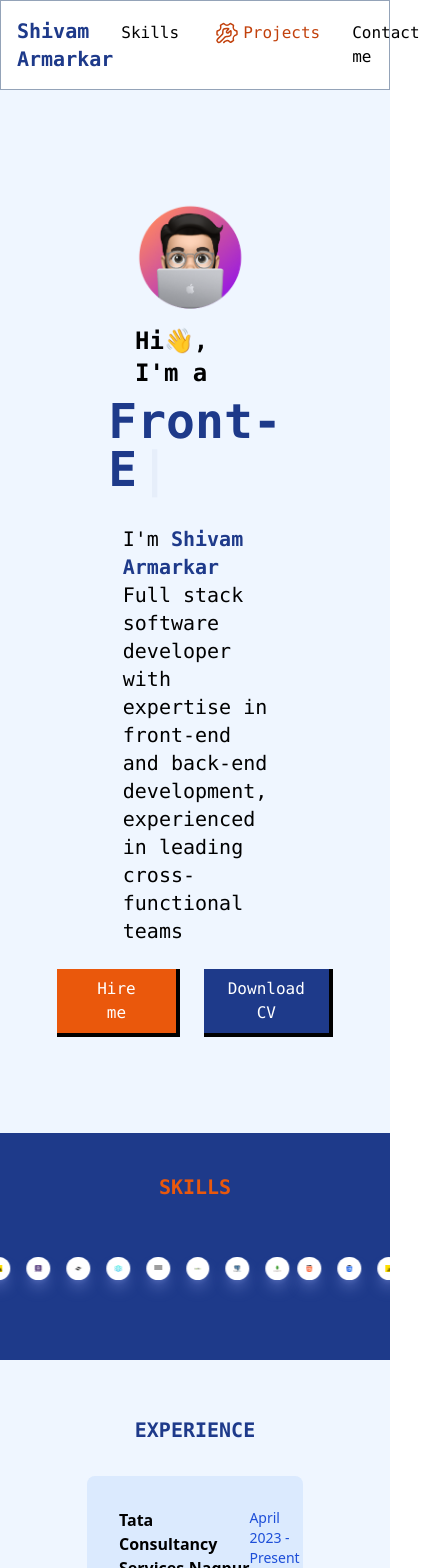
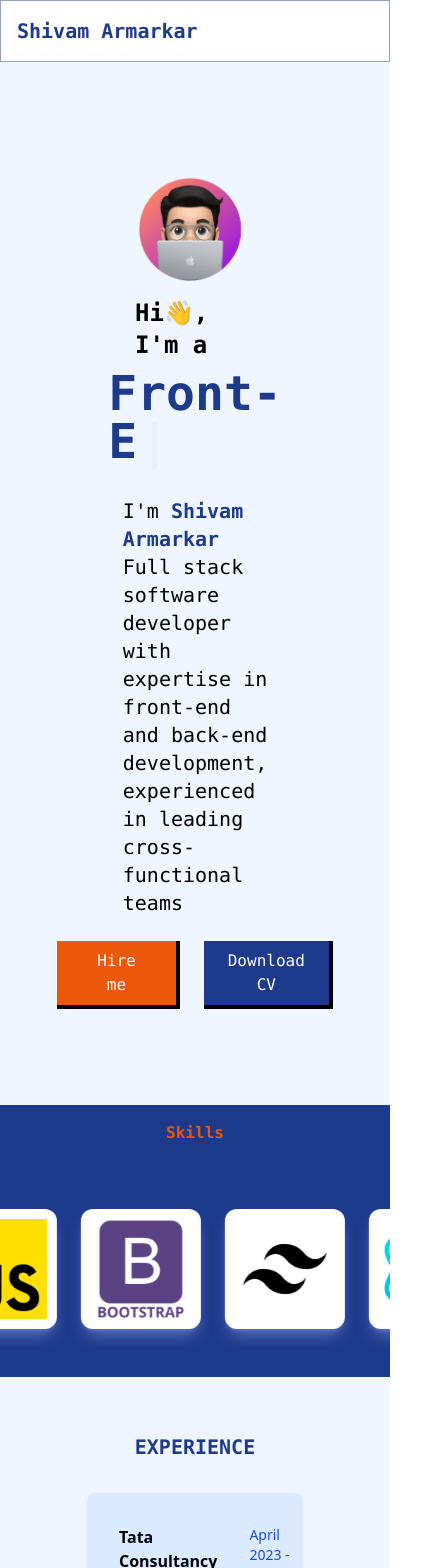
Before and after one commit to arshivam/MyPortfolio, a React (Vite) app: page / in a window 390 px wide. Shown: the top 1568 px of the page, 428 px wide, since content can reach past the window. Built offline with nearby package versions, Linux system fonts and the light colour scheme; grey boxes are pictures that could not be loaded.

Commit message:
re-developed the marquee as its having problem with mobile view

```diff
--- a/src/components/Footer.jsx
+++ b/src/components/Footer.jsx
@@ -1,21 +1,22 @@
+
 import React from "react";
 
 function Footer() {
   return (
     <section className="footer bg-blue-50">
-      <div className="relative">
-        <img className="w-full" src="/wave.svg" alt="" srcset="" />
-        <div className="absolute top-1/2 left-[239px] flex flex-col gap-4">
-          <div className="text-white hover:underline hover:cursor-pointer">
+      <div className="relative overflow-hidden">
+        <img className="md:w-full" src="/wave.svg" alt=""  />
+        <div className="absolute top-10 md:top-1/2 left-4 md:left-[239px] flex flex-col md:gap-4">
+          <div className="hidden md:block text-white hover:underline hover:cursor-pointer">
             My Social media links :
           </div>
-          <div className="flex gap-6">
+          <div className="flex gap-4 md:gap-6">
             <a href="https://www.linkedin.com/in/shivam-armarkar-9b957b192/" target="_blank" rel="noopener noreferrer">
               <img
                 className="hover:cursor-pointer"
                 src="linkedin-svgrepo-com%201.svg"
                 alt=""
-                srcset=""
+
               />
             </a>
             <a href="https://x.com/ShivamArmarkar" target="_blank" rel="noopener noreferrer">
@@ -23,7 +24,7 @@ function Footer() {
                 className="hover:cursor-pointer"
                 src="twitter-svgrepo-com%201.svg"
                 alt=""
-                srcset=""
+
               />
             </a>
             <a href="mailto:shivam.armarkar007@gmail.com" target="_blank" rel="noopener noreferrer">
@@ -31,7 +32,7 @@ function Footer() {
                 className="hover:cursor-pointer"
                 src="gmail-svgrepo-com%201.svg"
                 alt=""
-                srcset=""
+
               />
             </a>
             <a href="http://" target="_blank" rel="noopener noreferrer">
@@ -39,13 +40,13 @@ function Footer() {
                 className="hover:cursor-pointer"
                 src="whatsapp-svgrepo-com%201.svg"
                 alt=""
-                srcset=""
+
               />
             </a>
           </div>
         </div>
-        <div className="absolute top-1/2 right-[239px] flex flex-col gap-2">
-          <div className="text-white hover:underline hover:cursor-pointer">
+        <div className="absolute md:top-1/2 md:right-[239px] top-10 right-0 flex flex-col gap-2 pr-2">
+          <div className="hidden md:block text-white hover:underline hover:cursor-pointer">
             More projects I've worked on :
           </div>
           <div className="flex gap-1 items-center">
@@ -53,7 +54,7 @@ function Footer() {
               className="hover:cursor-pointer"
               src="/github.png"
               alt=""
-              srcset=""
+
             />
             <a
               className="text-white hover:underline"
--- a/src/components/Navbar.jsx
+++ b/src/components/Navbar.jsx
@@ -9,7 +9,7 @@ function Navbar() {
           Shivam Armarkar
         </div>
       </Link>
-      <div className="flex gap-4">
+      <div className="hidden md:flex gap-4">
         <Link to="/" className="px-2">
           Skills
         </Link>
--- a/src/components/Skill.jsx
+++ b/src/components/Skill.jsx
@@ -2,41 +2,41 @@ import React from 'react'
 
 function Skill() {
   return (
-    <section className='skills font-mono  bg-blue-900'>
-        <div className='flex flex-col  items-center py-8'>
-            <div className="text-orange-600 font-bold text-xl py-2">
-                SKILLS
-            </div>
-            <div class="relative flex overflow-x-hidden">
-            <div class="py-12 px-1 animate-marquee whitespace-nowrap flex gap-4">
-                    <div className='bg-white shadow-lg shadow-indigo-300/40 p-2 rounded-xl'><img width={100} src="/html-5.png" alt="" /></div>
-                    <div className='bg-white shadow-lg shadow-indigo-300/40 p-2 rounded-xl'><img width={100} src="/css-3.png" alt="" /></div>
-                    <div className='bg-white shadow-lg shadow-indigo-300/40 p-2 rounded-xl'><img width={100} src="/js.png" alt="" /></div>
-                    <div className='bg-white shadow-lg shadow-indigo-300/40 p-2 rounded-xl'><img width={100} src="/bootstrap.png" alt="" /></div>
-                    <div className='bg-white shadow-lg shadow-indigo-300/40 p-2 rounded-xl'><img width={100} src="/tailwind-css.png" alt="" /></div>
-                    <div className='bg-white shadow-lg shadow-indigo-300/40 p-2 rounded-xl'><img width={100} src="/physics.png" alt="" /></div>
-                    <div className='bg-white shadow-lg shadow-indigo-300/40 p-2 rounded-xl'><img width={100} src="/express.png" alt="" /></div>
-                    <div className='bg-white shadow-lg shadow-indigo-300/40 p-2 rounded-xl'><img width={100} src="/node-js.png" alt="" /></div>
-                    <div className='bg-white shadow-lg shadow-indigo-300/40 p-2 rounded-xl'><img width={100} src="/postgresql.png" alt="" /></div>
-                    <div className='bg-white shadow-lg shadow-indigo-300/40 p-2 rounded-xl'><img width={100} src="/mongodb.png" alt="" /></div>
-             </div>
+    <>
+    <div className="font-mono text-center font-bold text-orange-600 bg-blue-900 py-4">
+        Skills
+    </div>
+    <div class="relative flex overflow-x-hidden bg-blue-900">
 
-  <div class="absolute top-0 py-12 px-1 animate-marquee2 whitespace-nowrap flex gap-4">
-        <div className='bg-white shadow-lg shadow-indigo-300/40 p-2 rounded-xl'><img width={100} src="/html-5.png" alt="" /></div>
-            <div className='bg-white shadow-lg shadow-indigo-300/40 p-2 rounded-xl'><img width={100} src="/css-3.png" alt="" /></div>
-            <div className='bg-white shadow-lg shadow-indigo-300/40 p-2 rounded-xl'><img width={100} src="/js.png" alt="" /></div>
-            <div className='bg-white shadow-lg shadow-indigo-300/40 p-2 rounded-xl'><img width={100} src="/bootstrap.png" alt="" /></div>
-            <div className='bg-white shadow-lg shadow-indigo-300/40 p-2 rounded-xl'><img width={100} src="/tailwind-css.png" alt="" /></div>
-            <div className='bg-white shadow-lg shadow-indigo-300/40 p-2 rounded-xl'><img width={100} src="/physics.png" alt="" /></div>
-            <div className='bg-white shadow-lg shadow-indigo-300/40 p-2 rounded-xl'><img width={100} src="/express.png" alt="" /></div>
-            <div className='bg-white shadow-lg shadow-indigo-300/40 p-2 rounded-xl'><img width={100} src="/node-js.png" alt="" /></div>
-            <div className='bg-white shadow-lg shadow-indigo-300/40 p-2 rounded-xl'><img width={100} src="/postgresql.png" alt="" /></div>
-            <div className='bg-white shadow-lg shadow-indigo-300/40 p-2 rounded-xl'><img width={100} src="/mongodb.png" alt="" /></div>
-        </div>
+    <div class="py-12 flex gap-6 animate-marquee whitespace-nowrap">
+        <div className='bg-white flex justify-center items-center shadow-lg shadow-indigo-300/40 p-2 rounded-xl  h-[120px] w-[120px]'><img width={100} src="/html-5.png" alt="" /></div>
+        <div className='bg-white flex justify-center items-center shadow-lg shadow-indigo-300/40 p-2 rounded-xl  h-[120px] w-[120px]'><img width={100} src="/css-3.png" alt="" /></div>
+        <div className='bg-white flex justify-center items-center shadow-lg shadow-indigo-300/40 p-2 rounded-xl  h-[120px] w-[120px]'><img width={100} src="/js.png" alt="" /></div>
+        <div className='bg-white flex justify-center items-center shadow-lg shadow-indigo-300/40 p-2 rounded-xl  h-[120px] w-[120px]'><img width={100} src="/bootstrap.png" alt="" /></div>
+        <div className='bg-white flex justify-center items-center shadow-lg shadow-indigo-300/40 p-2 rounded-xl  h-[120px] w-[120px]'><img width={100} src="/tailwind-css.png" alt="" /></div>
+        <div className='bg-white flex justify-center items-center shadow-lg shadow-indigo-300/40 p-2 rounded-xl  h-[120px] w-[120px]'><img width={100} src="/physics.png" alt="" /></div>
+        <div className='bg-white flex justify-center items-center shadow-lg shadow-indigo-300/40 p-2 rounded-xl  h-[120px] w-[120px]'><img width={100} src="/express.png" alt="" /></div>
+        <div className='bg-white flex justify-center items-center shadow-lg shadow-indigo-300/40 p-2 rounded-xl  h-[120px] w-[120px]'><img width={100} src="/node-js.png" alt="" /></div>
+        <div className='bg-white flex justify-center items-center shadow-lg shadow-indigo-300/40 p-2 rounded-xl  h-[120px] w-[120px]'><img width={100} src="/postgresql.png" alt="" /></div>
+        <div className='bg-white flex justify-center items-center shadow-lg shadow-indigo-300/40 p-2 rounded-xl  h-[120px] w-[120px]'><img width={100} src="/mongodb.png" alt="" /></div>
     </div>
 
-        </div>
-    </section>
+    <div class="absolute flex gap-6 px-3 top-0 py-12 animate-marquee2 whitespace-nowrap">
+        <div className='bg-white flex justify-center items-center shadow-lg shadow-indigo-300/40 p-2 rounded-xl  h-[120px] w-[120px]'><img width={100} src="/html-5.png" alt="" /></div>
+        <div className='bg-white flex justify-center items-center shadow-lg shadow-indigo-300/40 p-2 rounded-xl  h-[120px] w-[120px]'><img width={100} src="/css-3.png" alt="" /></div>
+        <div className='bg-white flex justify-center items-center shadow-lg shadow-indigo-300/40 p-2 rounded-xl  h-[120px] w-[120px]'><img width={100} src="/js.png" alt="" /></div>
+        <div className='bg-white flex justify-center items-center shadow-lg shadow-indigo-300/40 p-2 rounded-xl  h-[120px] w-[120px]'><img width={100} src="/bootstrap.png" alt="" /></div>
+        <div className='bg-white flex justify-center items-center shadow-lg shadow-indigo-300/40 p-2 rounded-xl  h-[120px] w-[120px]'><img width={100} src="/tailwind-css.png" alt="" /></div>
+        <div className='bg-white flex justify-center items-center shadow-lg shadow-indigo-300/40 p-2 rounded-xl  h-[120px] w-[120px]'><img width={100} src="/physics.png" alt="" /></div>
+        <div className='bg-white flex justify-center items-center shadow-lg shadow-indigo-300/40 p-2 rounded-xl  h-[120px] w-[120px]'><img width={100} src="/express.png" alt="" /></div>
+        <div className='bg-white flex justify-center items-center shadow-lg shadow-indigo-300/40 p-2 rounded-xl  h-[120px] w-[120px]'><img width={100} src="/node-js.png" alt="" /></div>
+        <div className='bg-white flex justify-center items-center shadow-lg shadow-indigo-300/40 p-2 rounded-xl  h-[120px] w-[120px]'><img width={100} src="/postgresql.png" alt="" /></div>
+        <div className='bg-white flex justify-center items-center shadow-lg shadow-indigo-300/40 p-2 rounded-xl  h-[120px] w-[120px]'><img width={100} src="/mongodb.png" alt="" /></div>
+    </div>
+</div>
+    </>
+
+
   )
 }
 
```
Also changed, not shown: src/components/Contact.jsx (+17 -14 lines), public/gmail.png (added).
